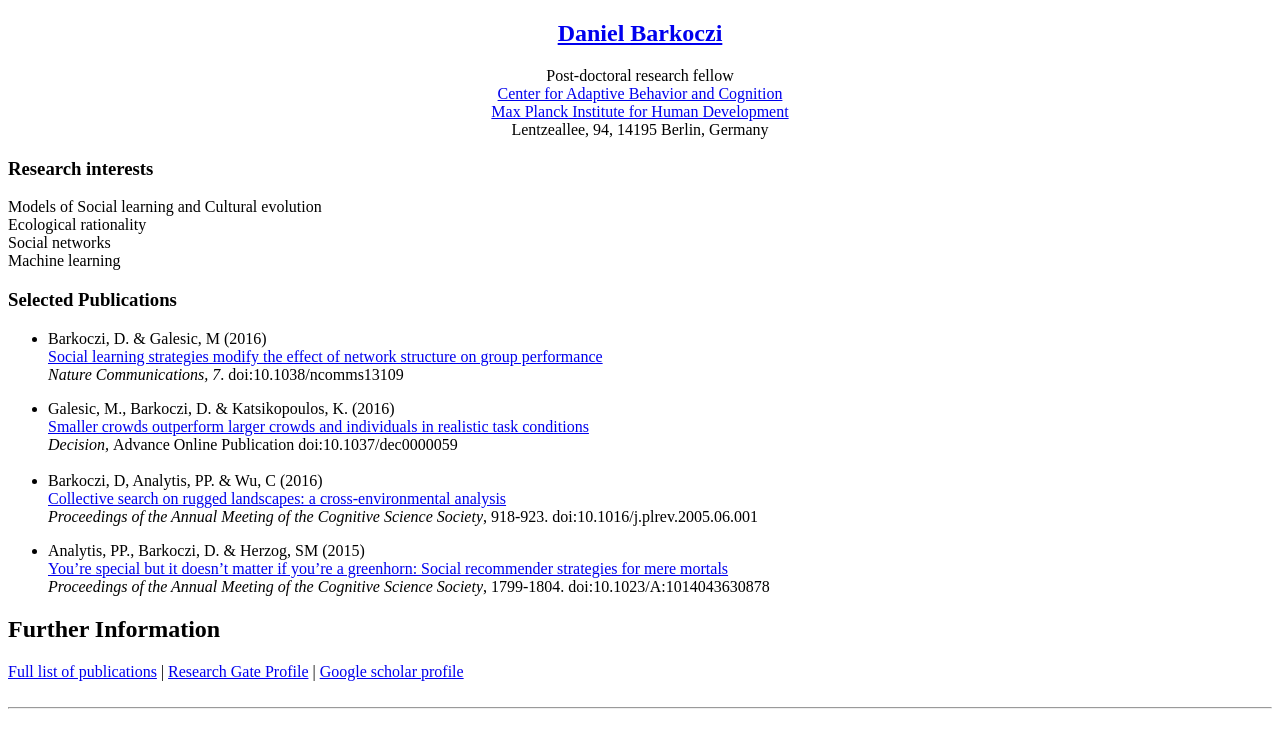
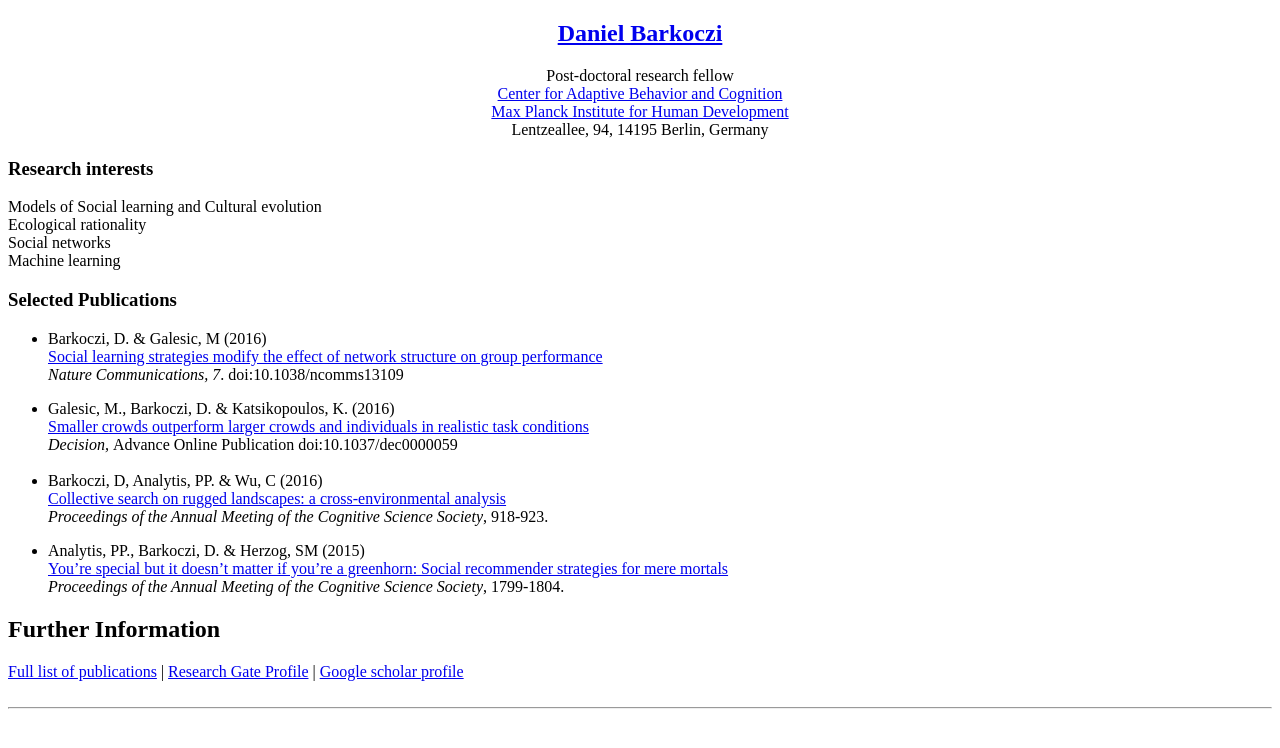
Before and after one commit to danielbarkoczi/danielbarkoczi.github.io, a plain HTML site: page index.html in a window 1280 px wide. Drawn offline with Linux system fonts and the light colour scheme.

Commit message:
Update index.html

```diff
--- a/index.html
+++ b/index.html
@@ -48,12 +48,12 @@ Machine learning
 
 	<li> Barkoczi, D, Analytis, PP. & Wu, C (2016) <BR>
 	<a href="https://mindmodeling.org/cogsci2016/papers/0168/paper0168.pdf">Collective search on rugged landscapes: a cross-environmental analysis</a> <BR>
-	<em>Proceedings of the Annual Meeting of the Cognitive Science Society</em>, 918-923. doi:10.1016/j.plrev.2005.06.001 <P> <P>
+	<em>Proceedings of the Annual Meeting of the Cognitive Science Society</em>, 918-923.<P> <P>
 	</li>
 
 	<li>Analytis, PP., Barkoczi, D. & Herzog, SM (2015)  <BR>
 	<a href="https://mindmodeling.org/cogsci2015/papers/0312/paper0312.pdf">You’re special but it doesn’t matter if you’re a greenhorn: Social recommender strategies for mere mortals</a> <BR>
-	<em>Proceedings of the Annual Meeting of the Cognitive Science Society</em>, 1799-1804. doi:10.1023/A:1014043630878<P> <P>
+	<em>Proceedings of the Annual Meeting of the Cognitive Science Society</em>, 1799-1804.<P> <P>
 	</li>
 </ul>
 
```
